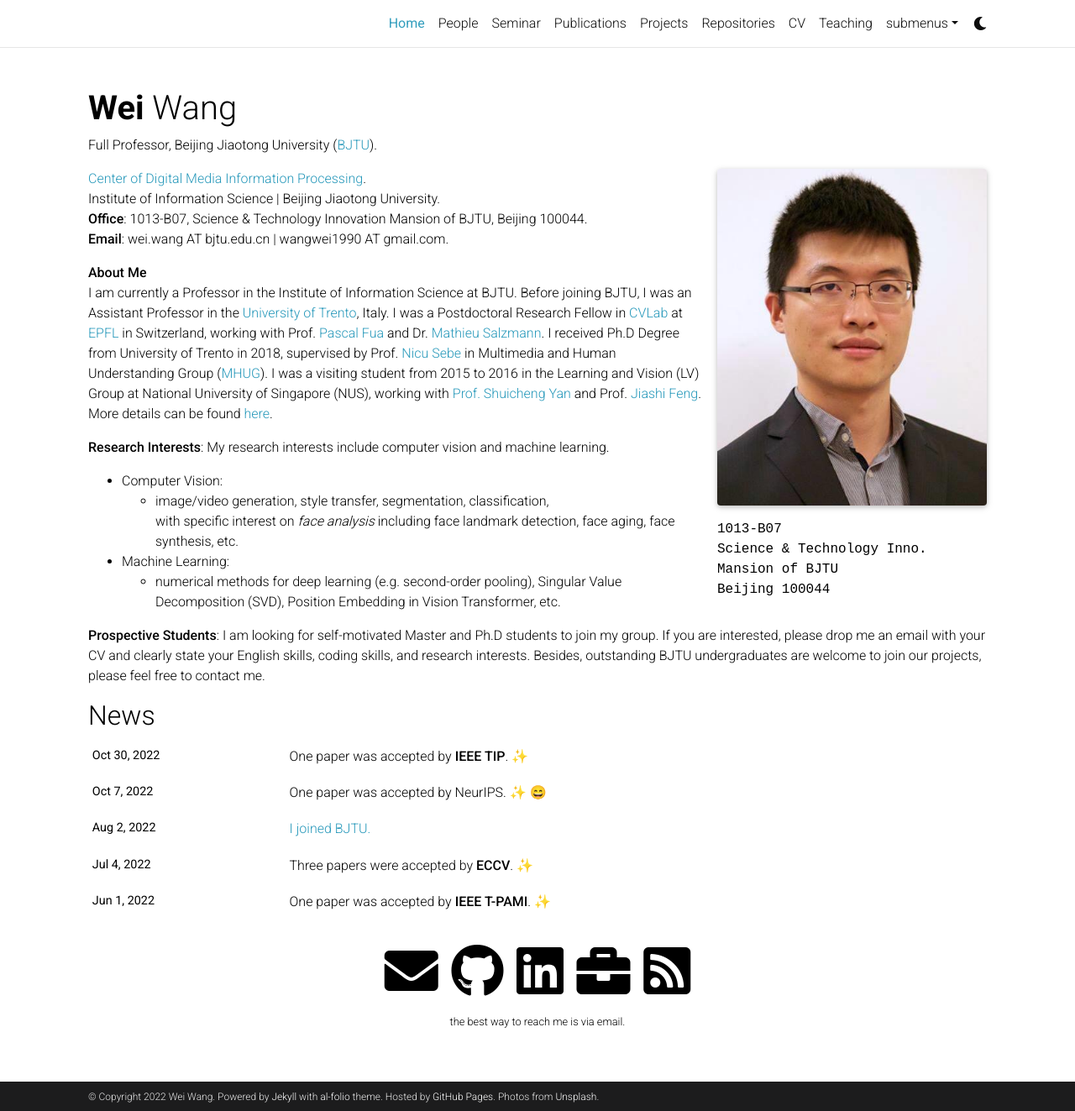
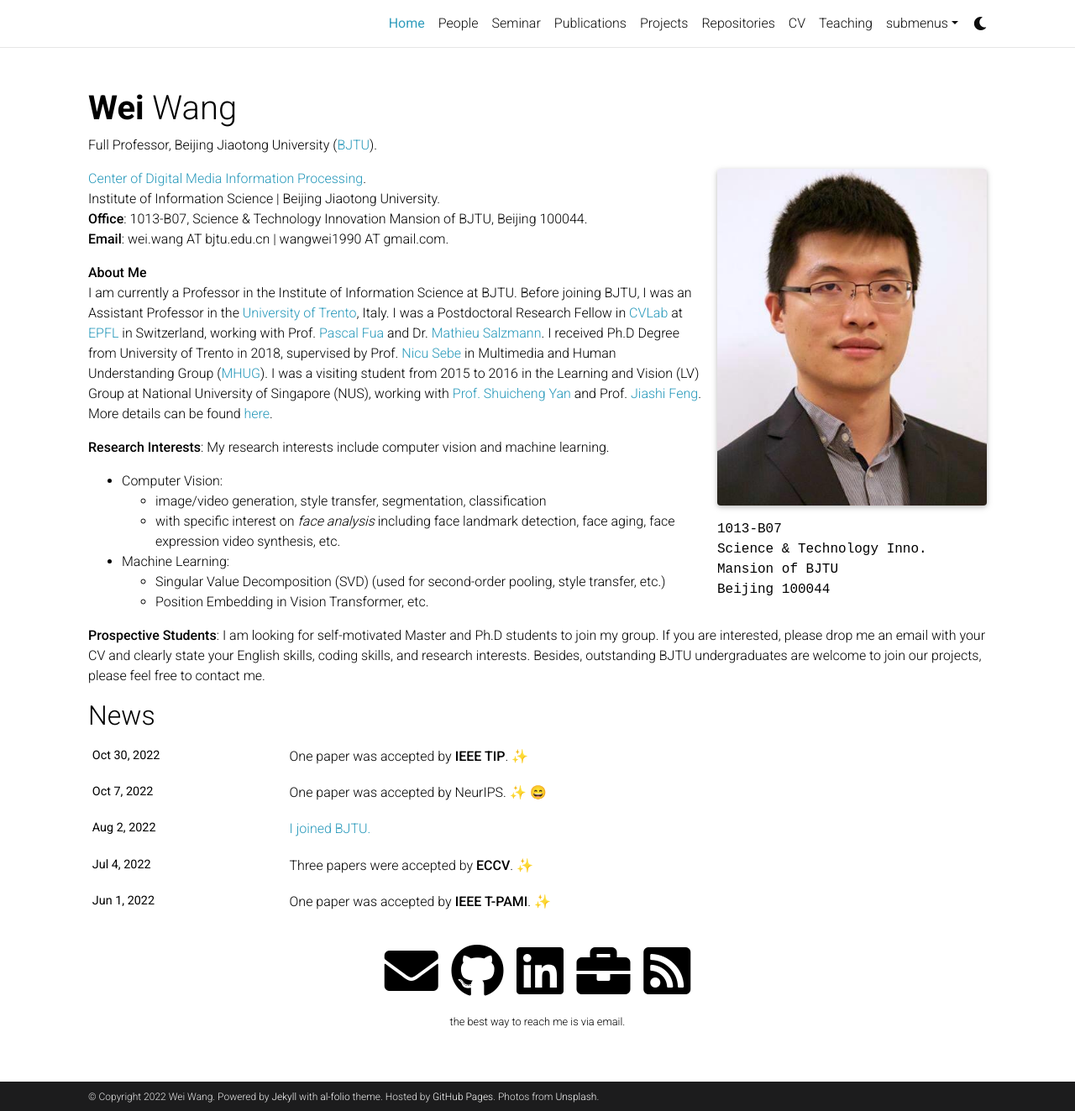
Before and after one commit to WeiWangTrento/WeiWangTrento.github.io, a Jekyll site: the page built from _pages/about.md, in a window 1280 px wide and 1323 px high. Shown: the whole window at 84% size. Built offline with Jekyll 4.4.1, drawn with Linux system fonts in a browser that asks for light colours; full-size pictures stand in for the smaller copies a plugin makes; emoji names are drawn with the system emoji font; comment, search, counter and statistics services are not loaded; a style sheet for code colours, icons or effects is not loaded.

Commit message:
Update about.md

```diff
--- a/_pages/about.md
+++ b/_pages/about.md
@@ -31,12 +31,13 @@ I was a visiting student from 2015 to 2016 in the Learning and Vision (LV) Group
 More details can be found [here](/cv/).
 
 **Research Interests**:
-My research interests include computer vision and machine learning. <br />
+My research interests include computer vision and machine learning.
 - Computer Vision:
-  - image/video generation, style transfer, segmentation, classification, <br />
-  with specific interest on *face analysis* including face landmark detection, face aging, face synthesis, etc. <br />
+  - image/video generation, style transfer, segmentation, classification
+  - with specific interest on *face analysis* including face landmark detection, face aging, face expression video synthesis, etc. <br />
 - Machine Learning:
-  - numerical methods for deep learning (e.g. second-order pooling), Singular Value Decomposition (SVD), Position Embedding in Vision Transformer, etc. <br />
+  - Singular Value Decomposition (SVD) (used for second-order pooling, style transfer, etc.)
+  - Position Embedding in Vision Transformer, etc.
 
 **Prospective Students**: I am looking for self-motivated Master and Ph.D students to join my group.
 If you are interested, please drop me an email with your CV and clearly state your English skills, coding skills, and research interests.
```
